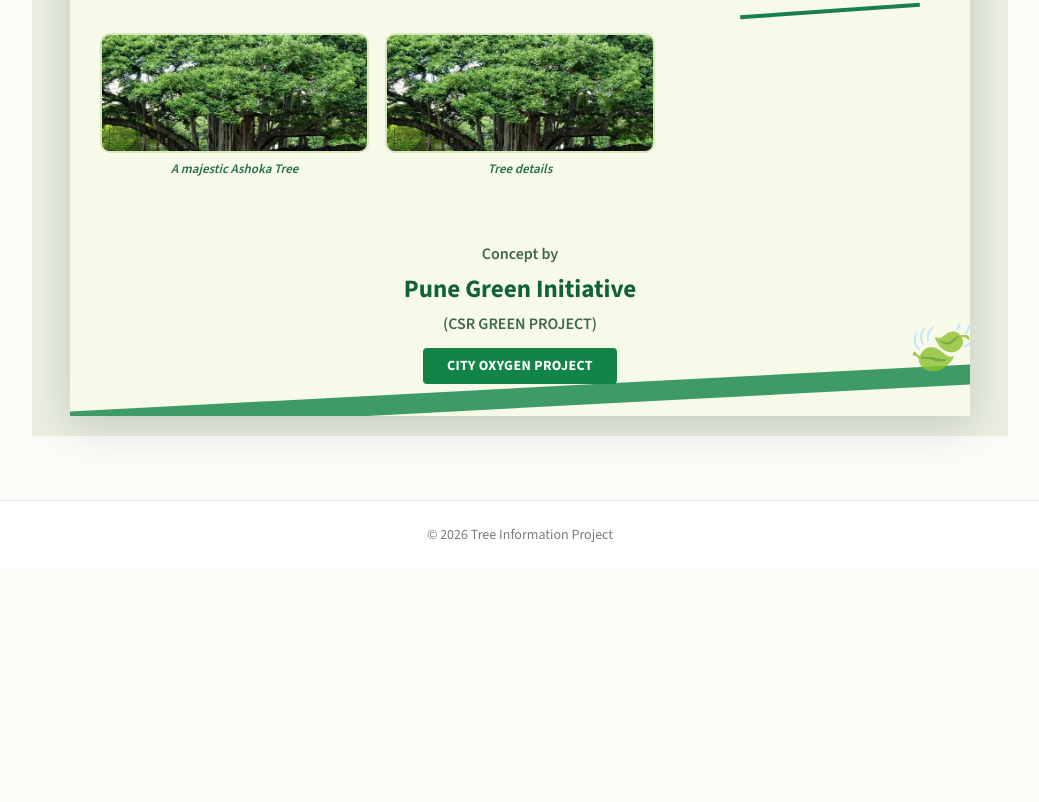
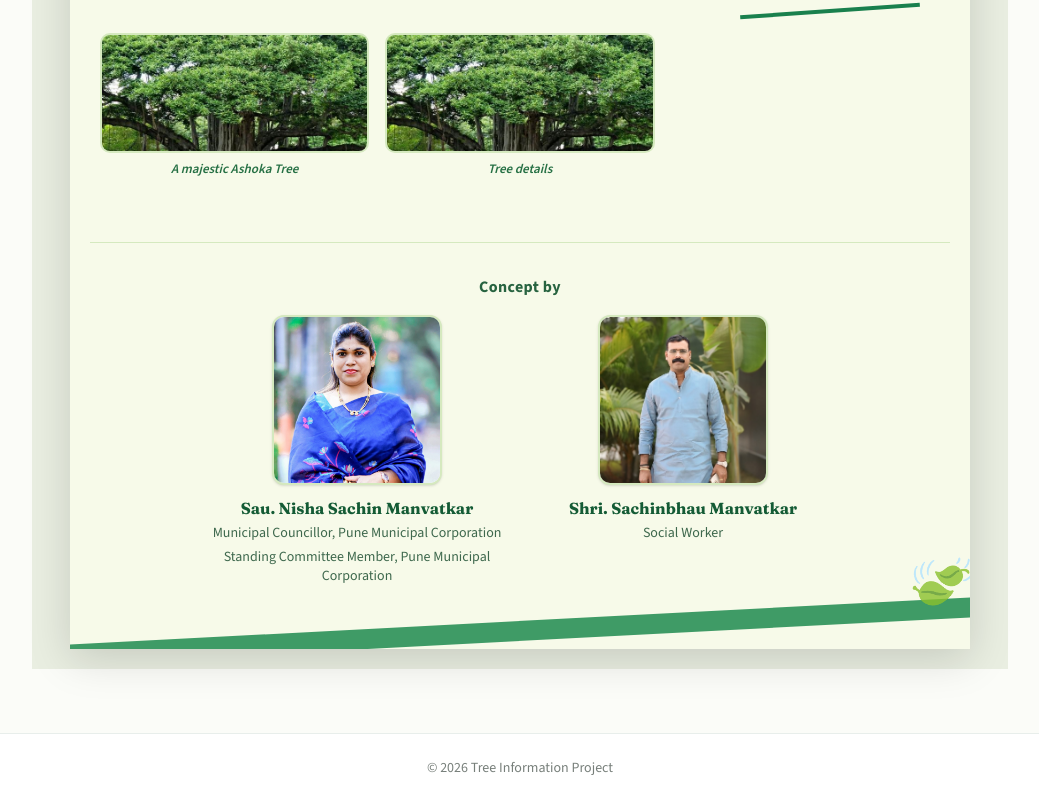
Before and after one commit to evsachin/pmc-qrcode, a React (Vite) app: page /tree/ashoka-tree in a window 1280 px wide. Shown: the part 1378-2180 px from the top of the page, without its empty margins (120-1159 px from the left). Before the commit the page ends 1947 px from the top, so only its background shows below. Built offline with nearby package versions, Linux system fonts and the light colour scheme; no server answers.

Commit message:
nisha photo added

```diff
--- a/src/pages/TreePage.jsx
+++ b/src/pages/TreePage.jsx
@@ -32,7 +32,27 @@
     : null;
 
   const treeUrl = window.location.href;
+
   const localName = tree.localName || tree.commonName;
+
+  // Concept contributors displayed at the bottom of each tree page.
+  const conceptBy = [
+    {
+      name: "Sau. Nisha Sachin Manvatkar",
+      roles: [
+        "Municipal Councillor, Pune Municipal Corporation",
+        "Standing Committee Member, Pune Municipal Corporation",
+      ],
+      image: "/images/leaders/nisha.jpg",
+      alt: "Sau. Nisha Sachin Manvatkar",
+    },
+    {
+      name: "Shri. Sachinbhau Manvatkar",
+      roles: ["Social Worker"],
+      image: "/images/leaders/sachin.jpg",
+      alt: "Shri. Sachinbhau Manvatkar",
+    },
+  ];
 
   return (
     <main className="min-h-screen bg-[#e9eee1] px-0 py-0 sm:px-4 sm:py-5">
@@ -109,9 +129,13 @@
 
                 <ul className="list-disc space-y-1 pl-5 text-[14px] leading-[1.5] text-[#263d30]">
                   <li>Common Name: {tree.commonName}</li>
+
                   <li>Scientific Name: {tree.scientificName}</li>
+
                   <li>Family: {tree.family}</li>
+
                   <li>Approximate Age: {tree.age}</li>
+
                   <li>Height: {tree.height}</li>
                 </ul>
               </div>
@@ -286,32 +310,40 @@
         <footer className="relative mt-8 overflow-hidden px-5 pb-8 pt-8 text-center">
           <div className="absolute bottom-2 left-[-20px] right-[-20px] h-[20px] rotate-[-3deg] bg-[#128447] opacity-80" />
 
-          <div className="relative z-10">
-            {organization?.name && (
-              <>
-                <div className="text-[16px] font-semibold text-[#3e684d]">
-                  Concept by
+        {/* Concept by: profiles only; no additional organization/project details */}
+        <section className="border-t border-[#d5e9bf] px-5 py-7 text-center sm:px-8 sm:py-8">
+          <p className="mb-4 text-md font-bold tracking-wide text-[#276340]">
+            Concept by
+          </p>
+
+          <div className="mx-auto grid max-w-[620px] grid-cols-1 gap-6 sm:grid-cols-2 sm:gap-8">
+            {conceptBy.map((person) => (
+              <div key={person.name} className="flex flex-col items-center">
+                <div className="h-[150px] w-[150px] overflow-hidden rounded-xl border-2 border-[#d5e9bf] bg-white shadow-sm sm:h-[170px] sm:w-[170px]">
+                  <img
+                    src={person.image}
+                    alt={person.alt}
+                    loading="lazy"
+                    className="h-full w-full object-cover"
+                  />
                 </div>
+                <h3 className="mt-3 text-base font-black leading-snug text-[#145b35]">
+                  {person.name}
+                </h3>
+                {person.roles.map((role) => (
+                  <p
+                    key={role}
+                    className="mt-1 max-w-[300px] text-sm leading-snug text-[#3e684d]"
+                  >
+                    {role}
+                  </p>
+                ))}
+              </div>
+            ))}
+          </div>
+        </section>
+        </footer>
 
-                <div className="mt-1 text-[25px] font-black text-[#126238]">
-                  {organization.name}
-                </div>
-              </>
-            )}
-
-            {organization?.initiativeName && (
-              <div className="mt-1 text-[16px] font-semibold text-[#3e684d]">
-                ({organization.initiativeName})
-              </div>
-            )}
-
-            {organization?.projectName && (
-              <div className="mx-auto mt-3 inline-block rounded-sm bg-[#128447] px-6 py-2 text-sm font-black uppercase tracking-wide text-white">
-                {organization.projectName}
-              </div>
-            )}
-          </div>
-        </footer>
       </article>
     </main>
   );
```
Also changed, not shown: .sf/orgs/00Dfj00000abmXBEAY/metadata-catalog/catalog.json, public/images/leaders/nisha.jpg (added), public/images/leaders/sachin.jpg (added).
